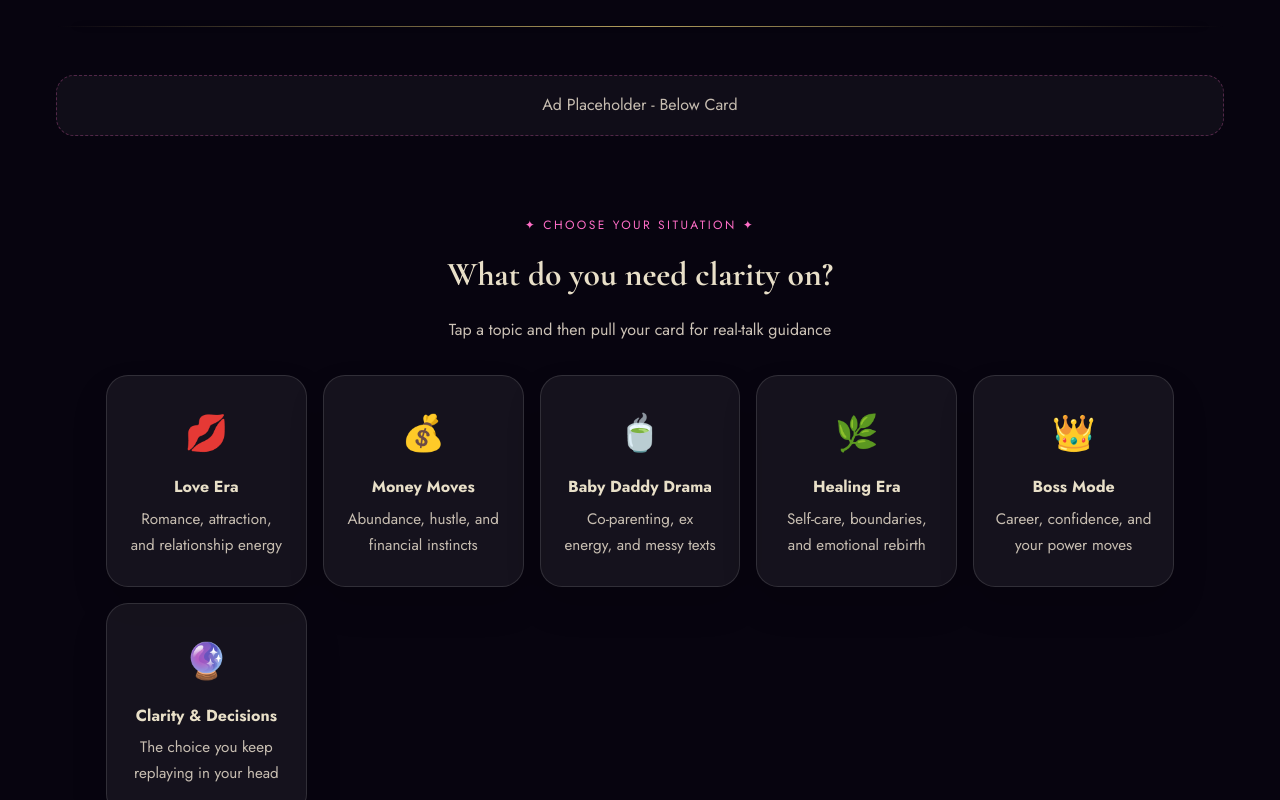
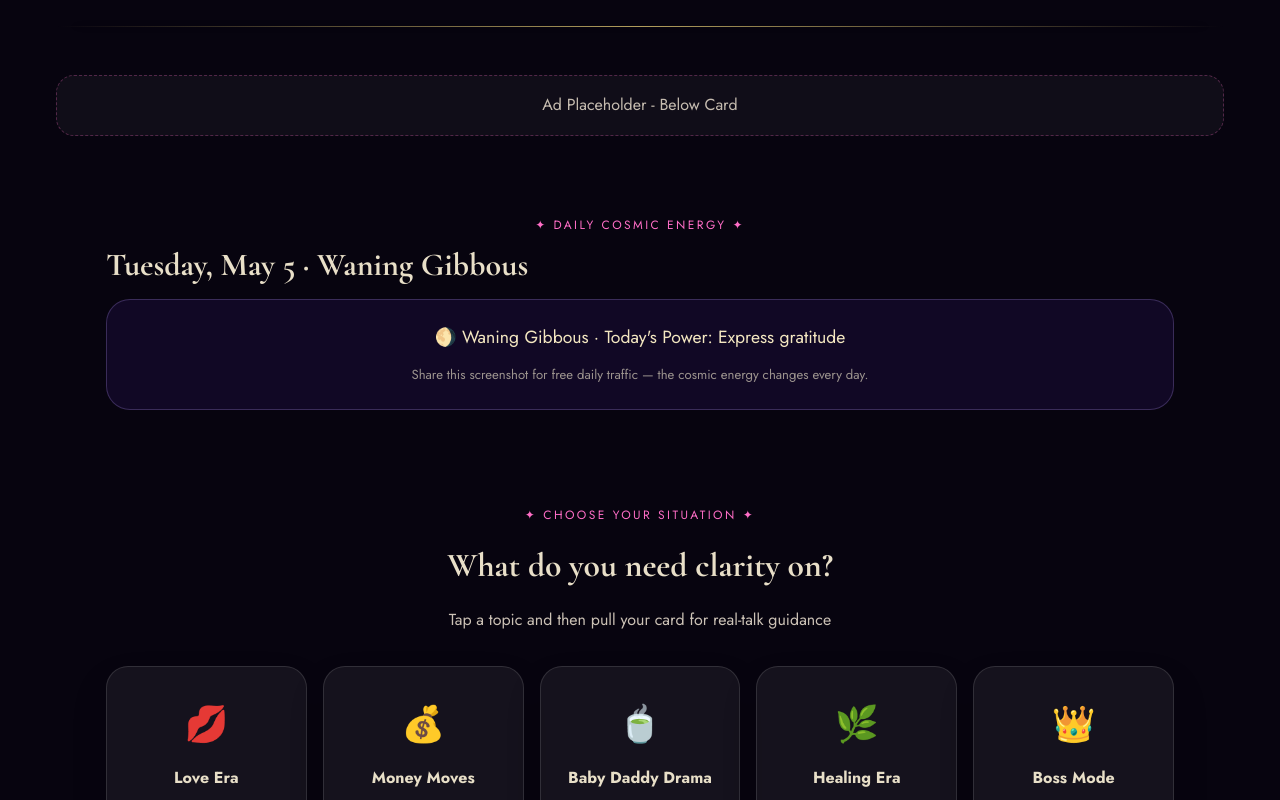
Before and after one commit to Weewoh04/Chaotic-Daily-Oracle, a website: page index.html in a window 1280 px wide. Shown: the part 1677-2477 px from the top of the page. Drawn offline with nearby package versions, Linux system fonts and the light colour scheme; files whose address does not match are found by name.

Commit message:
Update homepage, blog, sitemap, robots, and cosmic energy section

```diff
--- a/index.html
+++ b/index.html
@@ -164,9 +164,18 @@
 
         <!-- Ad placeholder below card result -->
         <div class="ad-placeholder">
-            <!-- Google AdSense: Insert AdSense code here for banner ad below card -->
+            <!-- Google AdSense: Insert Google AdSense code here for banner ad below card -->
             <p>Ad Placeholder - Below Card</p>
         </div>
+
+        <section class="section cosmic-energy-section">
+            <p class="section-label">✦ Daily Cosmic Energy ✦</p>
+            <h2 id="cosmic-date" style="font-size:2rem;line-height:1.1;margin-top:.5rem;color:#E8DFC8;font-family:'Cormorant Garamond',serif;"></h2>
+            <div style="background:rgba(19,10,42,0.85);border:1px solid rgba(155,127,212,0.3);border-radius:24px;padding:1.5rem;margin-top:1rem;text-align:center;">
+                <p id="moon-banner" style="font-size:1.1rem;color:#F4E7C1;font-family:'Jost',sans-serif;margin:0;line-height:1.5;"></p>
+                <p style="margin-top:.85rem;font-size:.82rem;color:rgba(232,223,200,0.65);font-family:'Jost',sans-serif;">Share this screenshot for free daily traffic — the cosmic energy changes every day.</p>
+            </div>
+        </section>
 
         <section class="section" id="pull">
             <p class="section-label">✦ Choose your situation ✦</p>
--- /dev/null
+++ b/package.json
@@ -0,0 +1,5 @@
+{
+  "dependencies": {
+    "@vercel/analytics": "^2.0.1"
+  }
+}
--- a/script.js
+++ b/script.js
@@ -419,6 +419,7 @@ document.getElementById('clear-history').addEventListener('click', clearHistory)
 // Initialize daily card on page load
 document.addEventListener('DOMContentLoaded', () => {
     initDailyCard();
+    initCosmicEnergy();
     renderRecentReadings();
 });
 
@@ -429,6 +430,30 @@ function initDailyCard() {
     document.getElementById('daily-message').textContent = dailyCard.message;
     updateCountdown();
     setInterval(updateCountdown, 1000);
+}
+
+function initCosmicEnergy() {
+    const now = new Date();
+    const dateOptions = { weekday: 'long', month: 'long', day: 'numeric' };
+    const dateLabel = now.toLocaleDateString('en-US', dateOptions);
+    const moon = getMoonPhase();
+    document.getElementById('cosmic-date').textContent = `${dateLabel} · ${moon.phase}`;
+    document.getElementById('moon-banner').textContent = `${moon.emoji} ${moon.phase} · Today's Power: ${moon.power}`;
+}
+
+function getMoonPhase() {
+    const now = new Date();
+    const known = new Date('2000-01-06');
+    const diff = (now - known) / (1000 * 60 * 60 * 24);
+    const cycle = diff % 29.53;
+    if (cycle < 1.85) return { phase: 'New Moon', emoji: '🌑', power: 'New beginnings' };
+    if (cycle < 7.38) return { phase: 'Waxing Crescent', emoji: '🌒', power: 'Set intentions' };
+    if (cycle < 9.22) return { phase: 'First Quarter', emoji: '🌓', power: 'Take action' };
+    if (cycle < 14.77) return { phase: 'Waxing Gibbous', emoji: '🌔', power: 'Refine & grow' };
+    if (cycle < 16.61) return { phase: 'Full Moon', emoji: '🌕', power: 'Release & manifest' };
+    if (cycle < 22.15) return { phase: 'Waning Gibbous', emoji: '🌖', power: 'Express gratitude' };
+    if (cycle < 23.99) return { phase: 'Last Quarter', emoji: '🌗', power: 'Let go' };
+    return { phase: 'Waning Crescent', emoji: '🌘', power: 'Rest & reflect' };
 }
 
 function getCardOfTheDay() {
```
Also changed, not shown: 1 other file.
